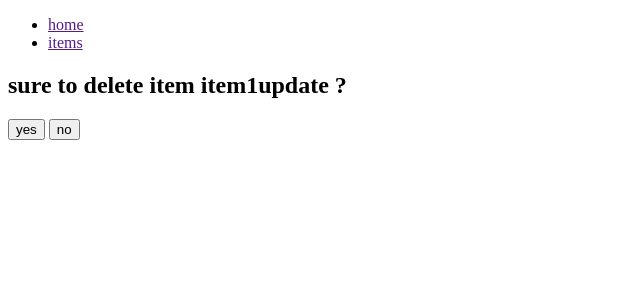
After one commit to JoshEvan/learn-django, a Django app: page /items/delete/1/ in a window 1280 px wide. The commit adds this page. Shown: the top 300 px of the page, without its empty margins (0-640 px from the left). Run offline with Django 3.2, Linux system fonts and the light colour scheme; data comes from the database, SQL or seed files in the repository; both versions use the stored data as it was after the commit.

Commit message:
add delete item

```diff
--- a/src/items/models.py
+++ b/src/items/models.py
@@ -15,3 +15,6 @@ class Item(models.Model):
 
     def get_update_url(self):
         return reverse('items:update',kwargs={'idItem':self.id})
+
+    def get_delete_url(self):
+        return reverse('items:delete',kwargs={'idItem':self.id})
--- /dev/null
+++ b/src/items/templates/items/delete.html
@@ -0,0 +1,10 @@
+{% extends 'base.html' %}
+{% block title %} delete item {% endblock %}
+{% block content %}
+    <form action="." method="POST">
+        {% csrf_token %}
+        <h2>sure to delete item {{obj.name}} ?</h2>
+        <input type="submit" value="yes">
+        <a href="../../"><button type="button">no</button></a>
+    </form>
+{% endblock %}
--- a/src/items/templates/items/index.html
+++ b/src/items/templates/items/index.html
@@ -1,5 +1,5 @@
 {% extends 'base.html' %}
-
+{% block title %} list of items {% endblock %}
 {% block content %}
     <a href="{{ create_url }}"><button type="button">add new item</button></a>
     <ul style="list-style: none;">
@@ -9,6 +9,7 @@
                 {{e.name}}
                 <a href="{{ e.get_absolute_url }} ">see details</a>
                 <a href="{{ e.get_update_url }} ">update</a>
+                <a href="{{ e.get_delete_url }}">delete</a>
             </li>
         {% endfor %}
     </ul>
--- a/src/items/urls.py
+++ b/src/items/urls.py
@@ -4,7 +4,8 @@ from .views import(
     IndexView,
     DetailView,
     CreateView,
-    UpdateView
+    UpdateView,
+    DeleteView
 )
 
 app_name = "items"
@@ -12,5 +13,6 @@ urlpatterns=[
     path('',IndexView.as_view(),name="index"),
     path('detail/<int:idItem>/', DetailView.as_view(), name="detail"),
     path('create/',CreateView.as_view(),name="create"),
-    path('update/<int:idItem>/',UpdateView.as_view(), name="update")
+    path('update/<int:idItem>/',UpdateView.as_view(), name="update"),
+    path('delete/<int:idItem>/',DeleteView.as_view(), name="delete")
 ]
--- a/src/items/views.py
+++ b/src/items/views.py
@@ -85,3 +85,23 @@ class UpdateView(ItemView,View):
             context['form'] = form
             context['object'] = obj
         return render(request,self.template_name,context)
+
+class DeleteView(ItemView,View):
+    template_name = "items/delete.html"
+
+    def get(self, request, *args, **kwargs):
+        obj = self.get_object()
+        context = {}
+        if obj is not None:
+            context['obj'] = obj
+        return render(request,self.template_name,context)
+
+    def post(self, request, *args, **kwargs):
+        obj = self.get_object()
+        context = {
+            'obj':obj
+        }
+        if obj is not None:
+            obj.delete()
+            return redirect(reverse_lazy('items:index'))
+        return render(request, self.template_name, context)
```
Also changed, not shown: src/db.sqlite3.
